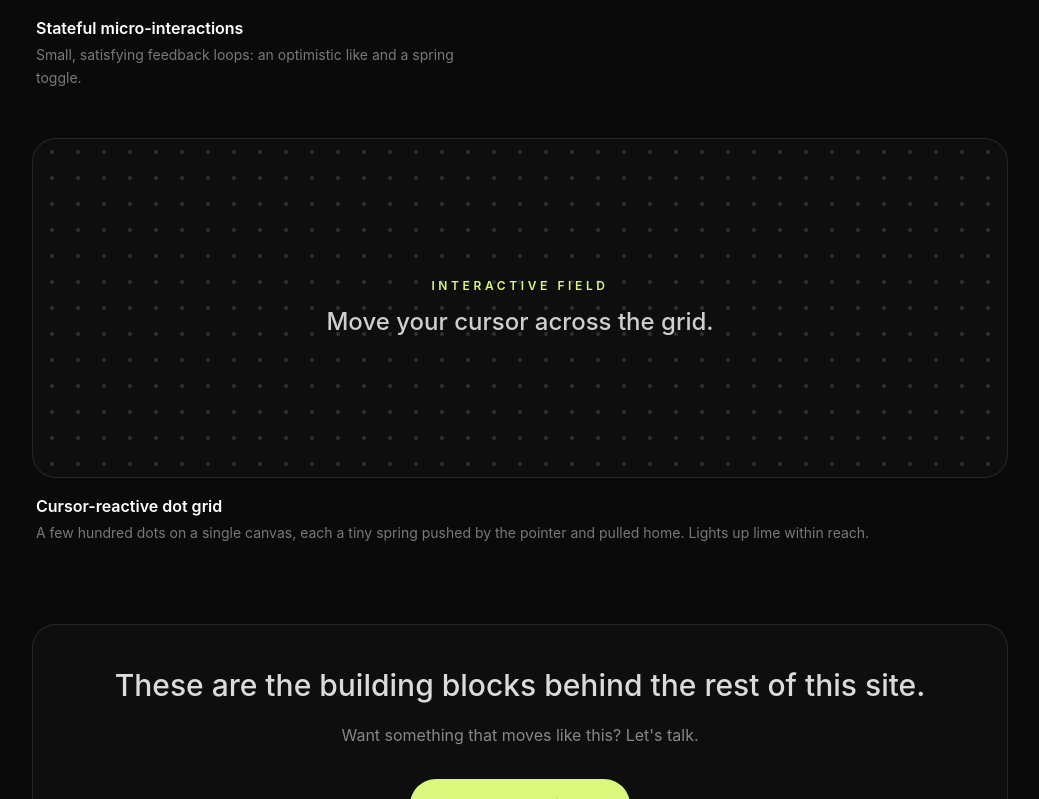
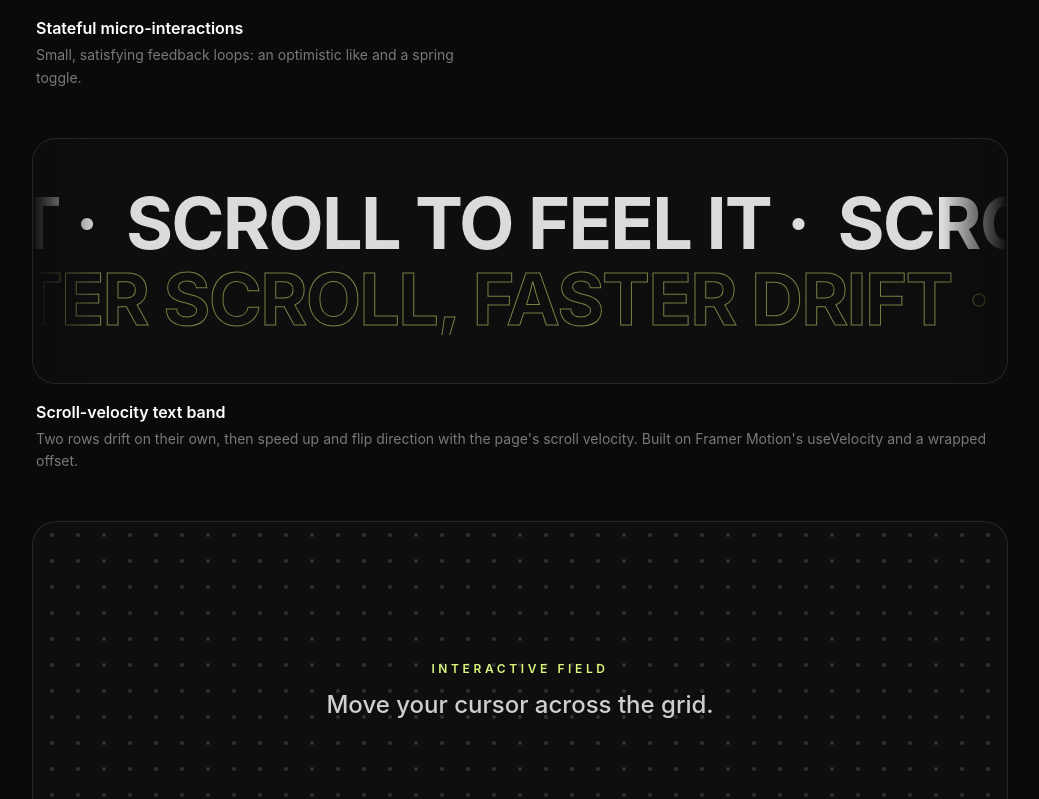
Before and after one commit to ArseniyCherednichenko/portfolio, a React (Vite) app: page /playground in a window 1280 px wide. Shown: the part 1741-2540 px from the top of the page, without its empty margins (120-1159 px from the left). Built offline with nearby package versions, Linux system fonts and the light colour scheme.

Commit message:
Playground: add scroll-velocity text band experiment

```diff
--- a/src/pages/Playground.tsx
+++ b/src/pages/Playground.tsx
@@ -7,6 +7,7 @@ import { TiltCard } from '../components/TiltCard'
 import { MagneticButton } from '../components/MagneticButton'
 import { AnimatedCounter } from '../components/AnimatedCounter'
 import { DotGrid } from '../components/DotGrid'
+import { ScrollVelocity } from '../components/ScrollVelocity'
 import { DecryptedText } from '../components/DecryptedText'
 import { Seo } from '../components/Seo'
 
@@ -153,6 +154,34 @@ export default function Playground() {
         </Reveal>
       </div>
 
+      {/* FULL-WIDTH SCROLL-VELOCITY BAND */}
+      <Reveal>
+        <div className="mt-12">
+          <div className="relative overflow-hidden rounded-3xl border border-white/10 bg-white/[0.02] py-12">
+            <ScrollVelocity
+              rows={[
+                { text: 'Scroll to feel it · ', baseVelocity: 4, className: 'text-white/85' },
+                {
+                  text: 'Faster scroll, faster drift · ',
+                  baseVelocity: -4,
+                  className: 'text-transparent [-webkit-text-stroke:1px_rgba(220,248,124,0.5)]',
+                },
+              ]}
+              className="space-y-1 text-5xl font-bold uppercase leading-none tracking-tight sm:text-7xl"
+            />
+            <div className="pointer-events-none absolute inset-y-0 left-0 w-16 bg-gradient-to-r from-[#0c0c0c] to-transparent" />
+            <div className="pointer-events-none absolute inset-y-0 right-0 w-16 bg-gradient-to-l from-[#0c0c0c] to-transparent" />
+          </div>
+          <div className="mt-4 px-1">
+            <h3 className="text-base font-semibold">Scroll-velocity text band</h3>
+            <p className="mt-1 text-sm leading-relaxed text-white/45">
+              Two rows drift on their own, then speed up and flip direction with the page's scroll velocity. Built on
+              Framer Motion's useVelocity and a wrapped offset.
+            </p>
+          </div>
+        </div>
+      </Reveal>
+
       {/* FULL-WIDTH INTERACTIVE FIELD */}
       <Reveal>
         <div className="mt-12">
```
